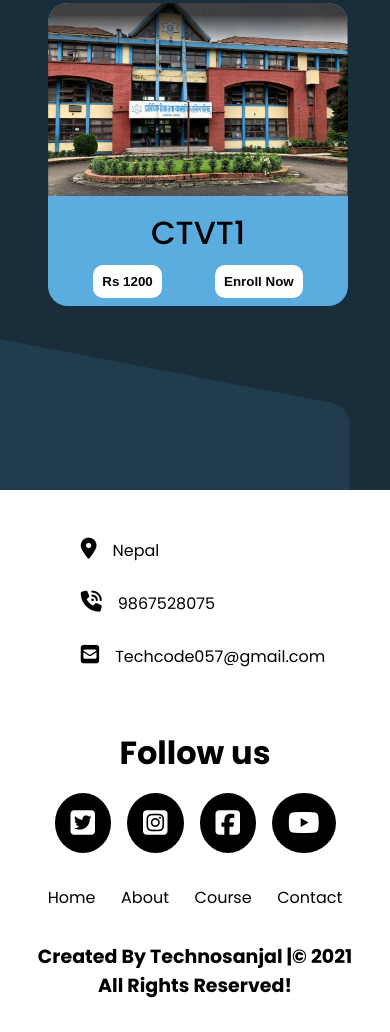
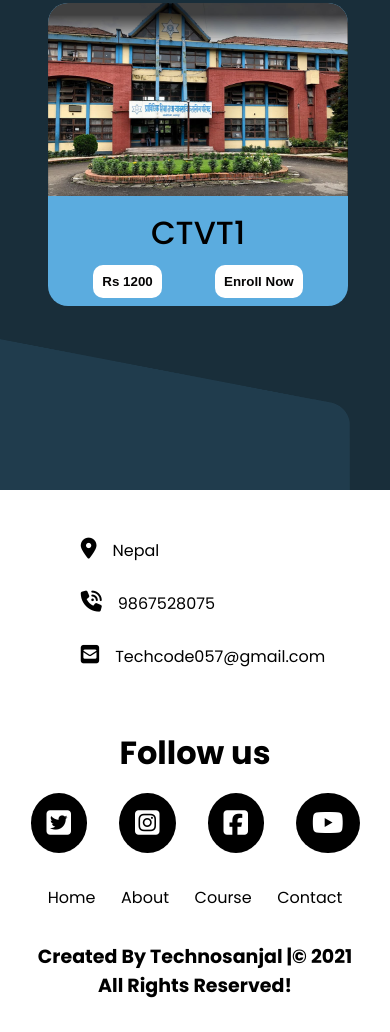
Before and after one commit to ashish1741/technosansar.github.io, a plain HTML site: page index.html in a window 390 px wide. Shown: the part 4231-5263 px from the top of the page. Drawn offline with nearby package versions, Linux system fonts and the light colour scheme; files whose address does not match are found by name.

Commit message:
Update style.css

```diff
--- a/style.css
+++ b/style.css
@@ -884,7 +884,8 @@ article
 {
   display: flex;
   justify-content: space-between;
-  gap: 1rem;
+    align-items: center;
+  gap: 2rem;
   flex-wrap: wrap;
 }
   .contain
```
